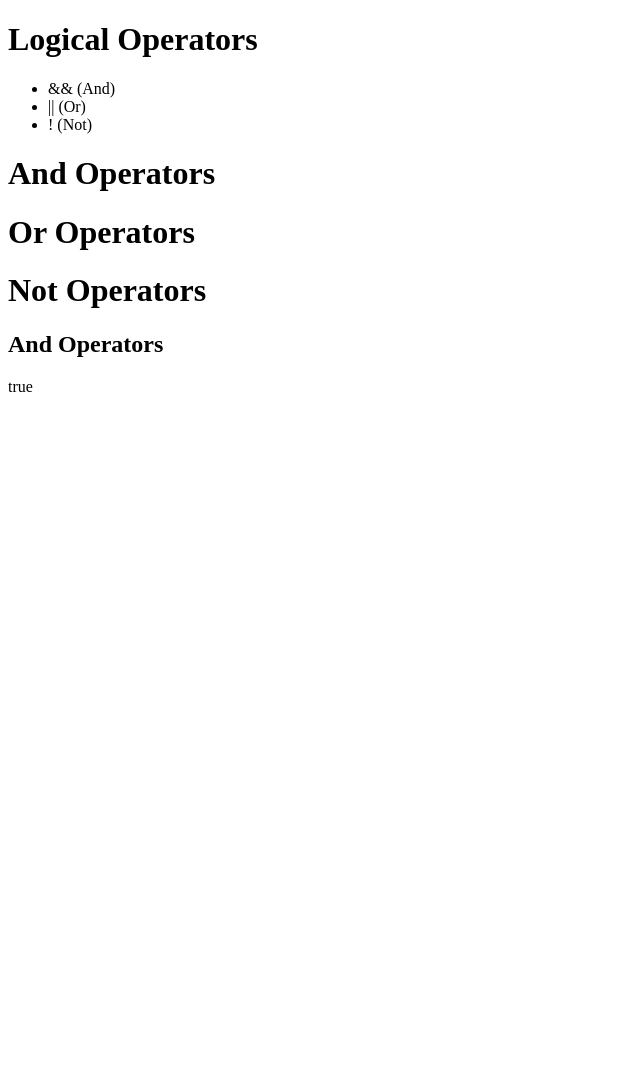
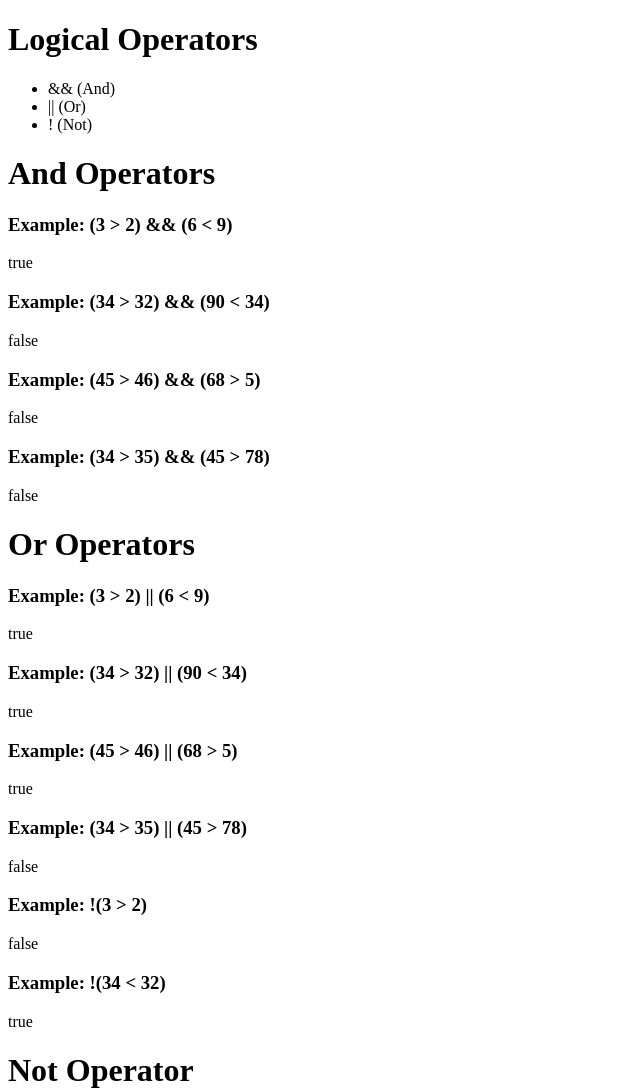
Before and after one commit to Bharat8989/JAVASCRIPT_Learning, a plain HTML site: page 7_Logical_Operators/index.html in a window 1280 px wide. Shown: the whole page, without its empty margins (0-640 px from the left). Before the commit the page ends 800 px from the top, so only its background shows below. Drawn offline with Linux system fonts and the light colour scheme.

Commit message:
add logical operators

```diff
--- a/7_Logical_Operators/index.html
+++ b/7_Logical_Operators/index.html
@@ -14,9 +14,11 @@
         <li class="ol3"></li>
     </ul>
     <h1 id="h11"></h1>
+    <div id="results1"></div>
     <h1 id="h111"></h1>
+    <div id="results"></div>
     <h1 id="h12"></h1>
-    <div id="results"></div>
+
 
 </body>
 </html>
--- a/7_Logical_Operators/script.js
+++ b/7_Logical_Operators/script.js
@@ -1,58 +1,69 @@
-document.getElementsByClassName('h1')[0].innerHTML = 'Logical Operators';
-document.getElementsByClassName('ol1')[0].innerHTML = '&& (And)';
-document.getElementsByClassName('ol2')[0].innerHTML = '|| (Or)';
-document.getElementsByClassName('ol3')[0].innerHTML = '! (Not)';
+document.addEventListener('DOMContentLoaded', function() {
+    // Update headings and list items
+    document.querySelector('.h1').innerHTML = 'Logical Operators';
+    document.querySelector('.ol1').innerHTML = '&& (And)';
+    document.querySelector('.ol2').innerHTML = '|| (Or)';
+    document.querySelector('.ol3').innerHTML = '! (Not)';
+debugger
+    // Get results container
+    let results = document.getElementById('results');
+    let results1 = document.getElementById('results1');
 
-// And operators
+    // And Operators
     document.getElementById('h11').innerHTML = "And Operators";
     let ans;
-ans = (3 > 2) && (6 < 9);
-console.log(ans);
-document.write("\n" + ans);
-let results = document.getElementById('results');
-results.innerHTML += "<h2>And Operators</h2>";
 
     ans = (3 > 2) && (6 < 9);
     console.log(ans);
-results.innerHTML += ans + "<br>";
+    results1.innerHTML += `<h3>Example: (3 > 2) && (6 < 9)</h3>`;
+    results1.innerHTML += `${ans}<br>`;
 
     ans = (34 > 32) && (90 < 34);
     console.log(ans);
-document.write("<br>" + ans);
+    results1.innerHTML += `<h3>Example: (34 > 32) && (90 < 34)</h3>`;
+    results1.innerHTML += `${ans}<br>`;
 
     ans = (45 > 46) && (68 > 5);
     console.log(ans);
-document.write("<br>" + ans + "<br>");
+    results1.innerHTML += `<h3>Example: (45 > 46) && (68 > 5)</h3>`;
+    results1.innerHTML += `${ans}<br>`;
 
     ans = (34 > 35) && (45 > 78);
     console.log(ans);
-document.write(ans + "<br>");
+    results1.innerHTML += `<h3>Example: (34 > 35) && (45 > 78)</h3>`;
+    results1.innerHTML += `${ans}<br>`;
 
     // Or Operators
     document.getElementById('h111').innerHTML = "Or Operators";
     ans = (3 > 2) || (6 < 9);
     console.log(ans);
-document.write("\n" + ans);
+    results.innerHTML += `<h3>Example: (3 > 2) || (6 < 9)</h3>`;
+    results.innerHTML += `${ans}<br>`;
 
     ans = (34 > 32) || (90 < 34);
     console.log(ans);
-document.write("<br>" + ans);
+    results.innerHTML += `<h3>Example: (34 > 32) || (90 < 34)</h3>`;
+    results.innerHTML += `${ans}<br>`;
 
     ans = (45 > 46) || (68 > 5);
     console.log(ans);
-document.write("<br>" + ans + "<br>");
+    results.innerHTML += `<h3>Example: (45 > 46) || (68 > 5)</h3>`;
+    results.innerHTML += `${ans}<br>`;
 
     ans = (34 > 35) || (45 > 78);
     console.log(ans);
-document.write(ans+ "<br>");
+    results.innerHTML += `<h3>Example: (34 > 35) || (45 > 78)</h3>`;
+    results.innerHTML += `${ans}<br>`;
 
-// Not Operators
-document.getElementById('h12').innerHTML = "Not Operators";
-
+    // Not Operator
+    document.getElementById('h12').innerHTML = "Not Operator";
     ans = !(3 > 2);
     console.log(ans);
-document.write("\n" + ans);
+    results.innerHTML += `<h3>Example: !(3 > 2)</h3>`;
+    results.innerHTML += `${ans}<br>`;
 
     ans = !(34 < 32);
     console.log(ans);
-document.write("<br>" + ans);
+    results.innerHTML += `<h3>Example: !(34 < 32)</h3>`;
+    results.innerHTML += `${ans}<br>`;
+});
```
Lines whose indentation alone changed are shown as unchanged.
